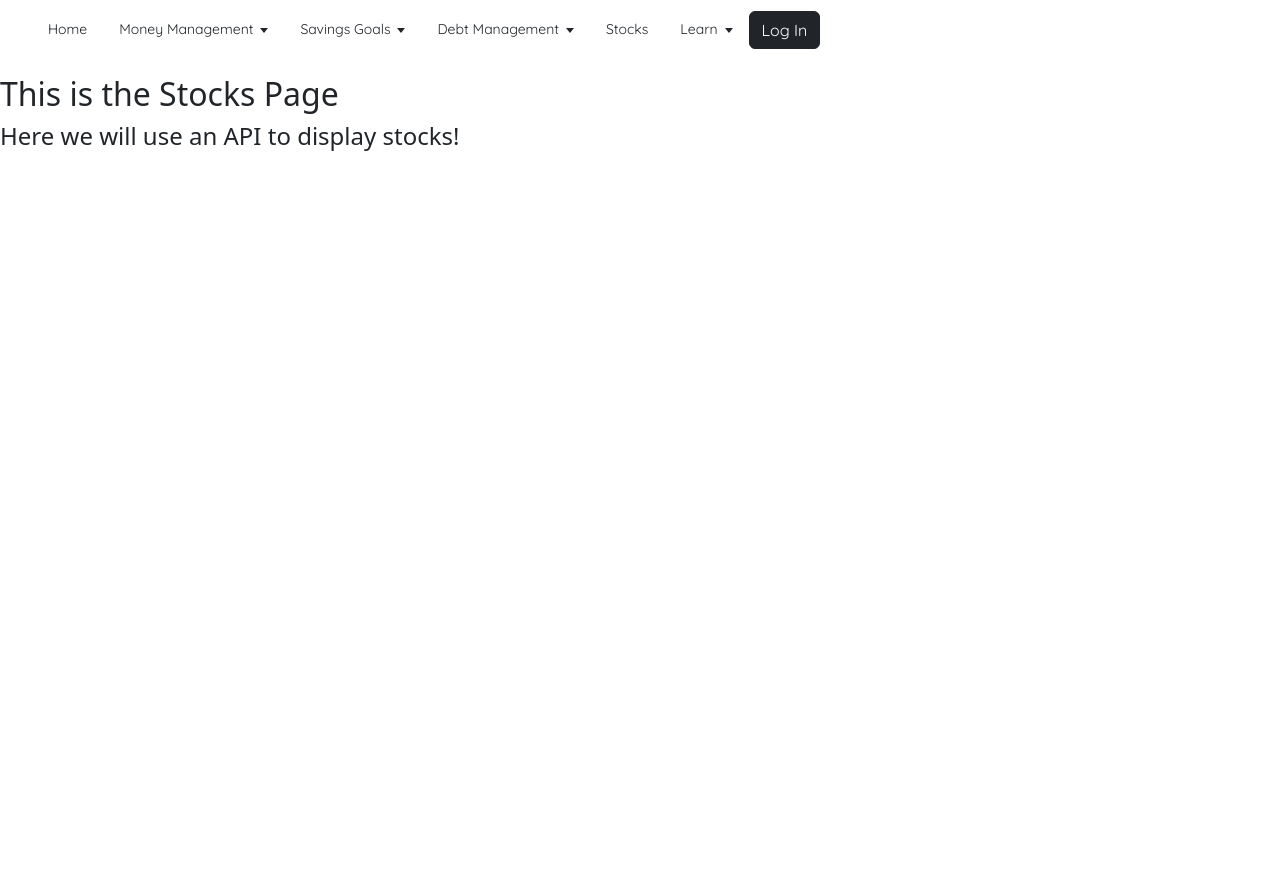
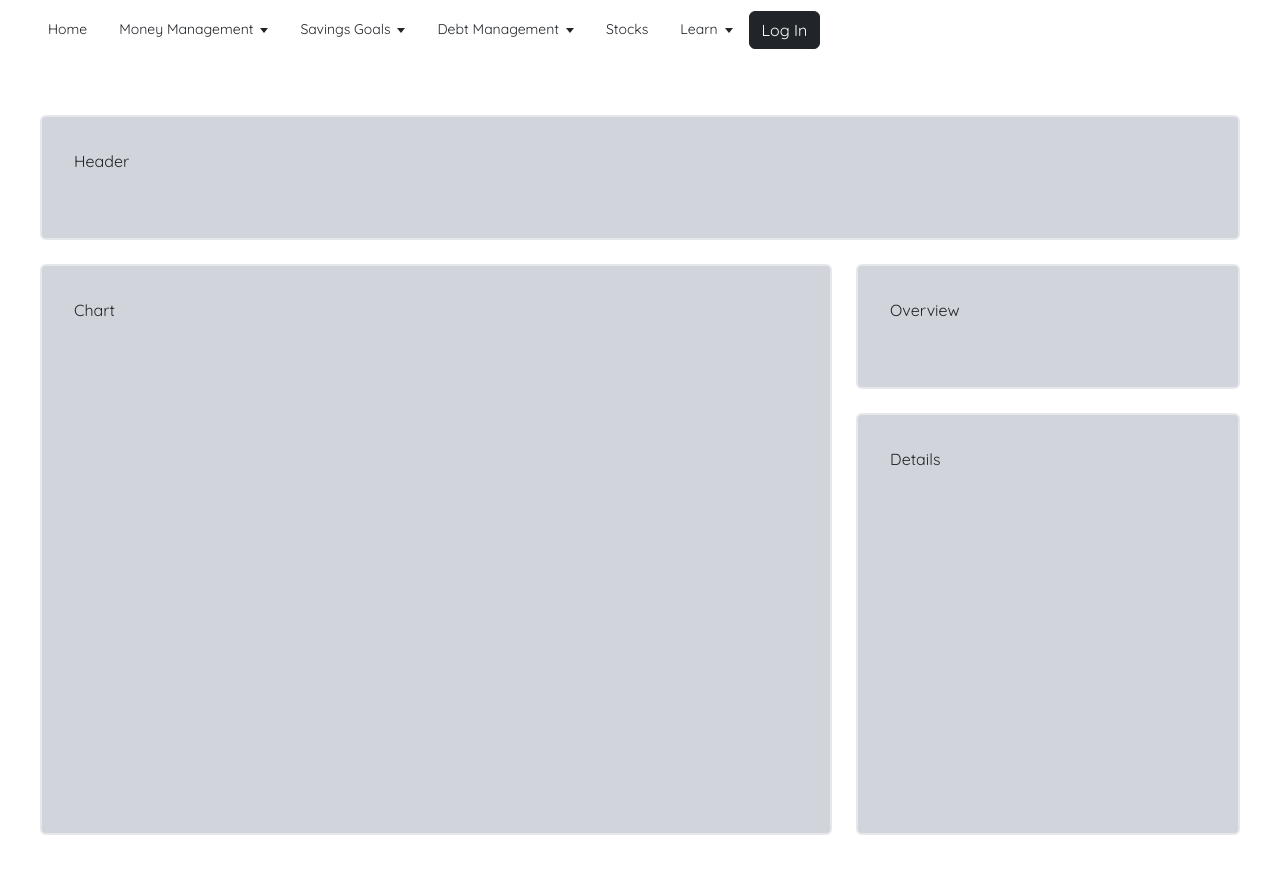
Before and after one commit to Shamayal/frog-finance, a React (Create React App) app in the folder frontend/client/: page /stocks in a window 1280 px wide. Before the commit the page ends 800 px from the top, so only its background shows below. Built offline with nearby package versions, Linux system fonts and the light colour scheme.

Commit message:
initial stocks page component and grid layout

```diff
--- /dev/null
+++ b/frontend/client/src/components/stocks/Card.jsx
@@ -0,0 +1,12 @@
+import React from "react";
+
+const Card = ({children}) => {
+  return (
+    <div className="w-full h-full rounded-md relative p-8 border-2 bg-gray-300">
+      {children}
+
+    </div>
+  )
+}
+
+export default Card;
--- /dev/null
+++ b/frontend/client/src/components/stocks/Dashboard.jsx
@@ -0,0 +1,24 @@
+import React from "react";
+import Card from "./Card";
+
+const Dashboard = ({children}) => {
+  return (
+    <div className="h-screen grid grid-cols-1 md:grid-cols-2 xl:grid-cols-3 grid-rows-8 md:grid-rows-7 xl:grid-rows-5 auto-rows-fr gap-6 p-10 font-quicksand">
+      <div className="col-span-1 md:col-span-2 xl:col-span-3 row-span-1">
+        <Card> Header </Card>
+      </div>
+      <div className="md:col-span-2 row-span-4">
+      <Card> Chart </Card>
+      </div>
+      <div>
+        <Card> Overview</Card>
+      </div>
+      <div className="row-span-2 xl:row-span-3">
+      <Card> Details </Card>
+      </div>
+
+    </div>
+  )
+}
+
+export default Dashboard;
--- a/frontend/client/src/routes/Stocks/Stocks.jsx
+++ b/frontend/client/src/routes/Stocks/Stocks.jsx
@@ -1,9 +1,8 @@
+import Dashboard from "../../components/stocks/Dashboard";
+
 const Stocks = () => {
   return (
-    <div>
-      <h2>This is the Stocks Page</h2>
-      <h4>Here we will use an API to display stocks!</h4>
-    </div>
+    <Dashboard />
   );
 };
 
--- a/frontend/client/tailwind.config.js
+++ b/frontend/client/tailwind.config.js
@@ -1,21 +1,24 @@
-/** @type {import('tailwindcss').Config} */
+const plugin = require("tailwindcss/plugin");
+
 module.exports = {
-  content: [
-    "./src/**/*.{js,jsx,ts,tsx}",
-  ],
+  content: ["./src/**/*.{js,jsx,ts,tsx}"],
   theme: {
     extend: {
       colors: {
-        white: 'white',
-        none: 'none'
+        white: "white",
+        none: "none",
+      },
+      fontFamily: {
+        quicksand: ["Quicksand", "sans-serif"],
       },
       borderWidth: {
-        1: '1px',
+        1: "1px",
       },
-      fontFamily: {
-        quicksand: ['Quicksand', 'sans-serif']
-      }
+      gridTemplateRows: {
+        7: "repeat(7, minmax(0, 1fr))",
+        8: "repeat(8, minmax(0, 1fr))",
+      },
     },
   },
   plugins: [],
-}
+};
```
